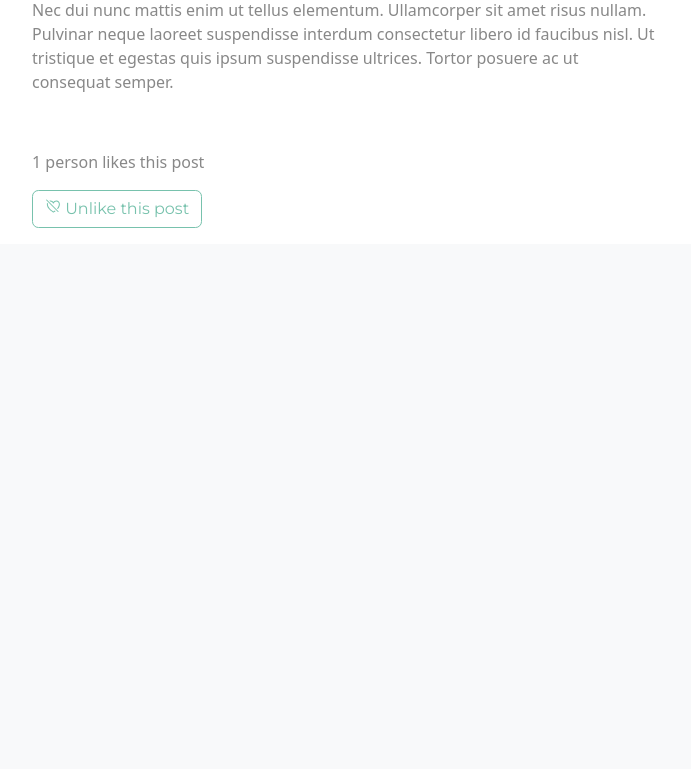
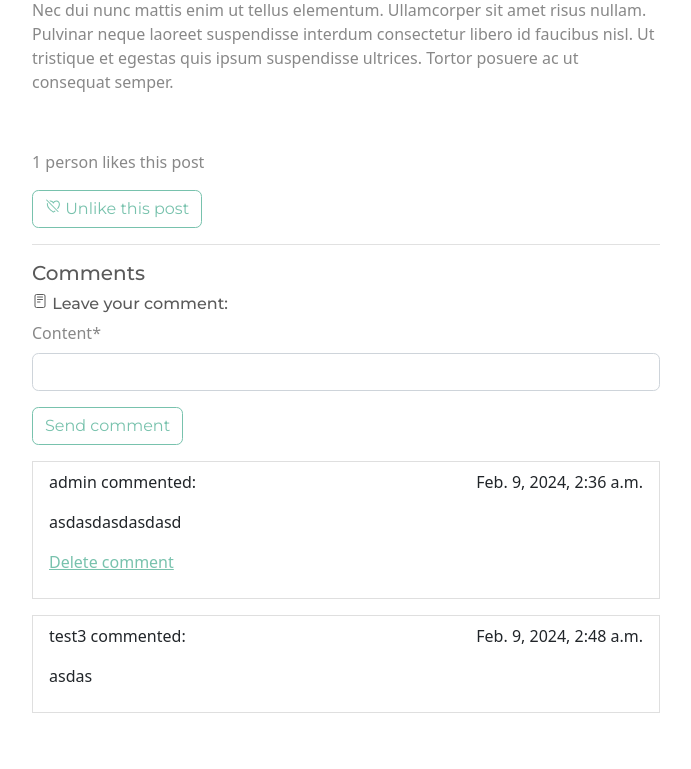
Before and after one commit to fbigiolli/personal-blog, a Django app: page /1/ in a window 1280 px wide. Shown: the part 1620-2389 px from the top of the page, without its empty margins (294-985 px from the left). Before the commit the page ends 1848 px from the top, so only its background shows below. Run offline with Django 5.2, Linux system fonts and the light colour scheme; a user stored in the database is signed in; data comes from the database, SQL or seed files in the repository; both versions use the stored data as it was after the commit; some libraries are stand-ins or nearby versions.

Commit message:
added comments

```diff
--- a/personal_blog/blog/admin.py
+++ b/personal_blog/blog/admin.py
@@ -1,4 +1,5 @@
 from django.contrib import admin
-from .models import Article
+from .models import Article, Comment
 
 admin.site.register(Article)
+admin.site.register(Comment)
--- /dev/null
+++ b/personal_blog/blog/forms.py
@@ -0,0 +1,11 @@
+from django import forms
+from .models import Comment
+from tinymce.widgets import TinyMCE
+
+class CommentForm(forms.ModelForm):
+    class Meta:
+        model = Comment
+        fields = ['content']
+        widgets = {
+            'content': TinyMCE(),
+        }
--- a/personal_blog/blog/models.py
+++ b/personal_blog/blog/models.py
@@ -1,6 +1,8 @@
 from django.db import models
 from tinymce.models import HTMLField
 from django.contrib.auth.models import User
+from django.urls import reverse
+import uuid
 
 class Article(models.Model):
     title = models.CharField(max_length=255)
@@ -9,3 +11,12 @@ class Article(models.Model):
     author = models.ForeignKey(User, on_delete = models.CASCADE)
     featured = models.BooleanField(default=False)
     likes = models.ManyToManyField(User, related_name='likes', blank=True)
+
+    def get_absolute_url(self):
+        return reverse('detail_article', kwargs={'pk': self.pk})
+
+class Comment(models.Model):
+    article = models.ForeignKey(Article, on_delete = models.CASCADE, related_name='comments')
+    author = models.ForeignKey(User, on_delete=models.CASCADE)
+    content = models.TextField()
+    date = models.DateTimeField(auto_now_add=True)
--- a/personal_blog/blog/templates/blog/blog_post.html
+++ b/personal_blog/blog/templates/blog/blog_post.html
@@ -1,4 +1,5 @@
 {% extends 'blog/base.html' %}
+{% load crispy_forms_tags %}
 
 {% block content %}
 <div class="row">
@@ -27,7 +28,8 @@
 </div>
 
 <div class="row my-3">
-    <div class="col-md-6 col-12 mx-md-auto mx-3">
+    <div class="col-md-6 col-11 mx-md-auto mb-3 pb-2 mx-3">
+
         {% if object.likes.count == 1 %}
             <p>{{ object.likes.count }} person likes this post</p>
         {% else %}
@@ -50,6 +52,42 @@
         {% else %}
             <button class="btn btn-outline-primary" disabled><ion-icon name="heart-dislike-outline"></ion-icon> Login to like this post</button>
         {% endif %}
+
+        <hr>
+        <h5>Comments</h5>
+        {% if request.user.is_authenticated %}
+            <h6><ion-icon name="reader-outline"></ion-icon> Leave your comment:</h6>
+            <form method="post" action="{% url 'comment_article' object.pk %}">
+                {% csrf_token %}
+                {{ comment_form|crispy}}
+                <button class="btn btn-outline-primary" type="submit">Send comment</button>
+            </form>
+        {% else %}
+            <p><strong>Login</strong> to comment this post</p>
+        {% endif %}
+
+        {% for comment in comments %}
+
+        <ul class="list-group my-3">
+            <div class="comment">
+                <li class="list-group-item">
+                    <div class="d-flex justify-content-between">
+                        <p>{{ comment.author.username }} commented:</p>
+                        <p class="ml-auto">{{ comment.date }}</p>
+                    </div>
+
+                    <p>{{ comment.content }}</p>
+                    {% if request.user.username == comment.author.username %}
+                        <div class="pb-3">
+                            <a href="{% url 'delete_comment' comment.pk %}">Delete comment</a>
+                        </div>
+                    {% endif %}
+                </li>
+            </div>
+        </ul>
+
+        {% endfor %}
+
     </div>
 </div>
 {% endblock content%}
--- a/personal_blog/blog/urls.py
+++ b/personal_blog/blog/urls.py
@@ -1,11 +1,13 @@
 from django.urls import path, include
-from .views import Index, DetailArticleView, DeleteArticleView, LikeArticle, Featured
+from .views import Index, DetailArticleView, DeleteArticleView, LikeArticle, Featured, CommentArticle, DeleteCommentView
 
 urlpatterns = [
     path('tinymce/', include('tinymce.urls')),
     path('', Index.as_view(), name='index'),
     path('<int:pk>/', DetailArticleView.as_view(), name='detail_article'),
     path('<int:pk>/like', LikeArticle.as_view(), name='like_article'),
+    path('<int:pk>/comment_article', CommentArticle.as_view(), name='comment_article'),
     path('featured/', Featured.as_view(), name='featured'),
     path('<int:pk>/delete', DeleteArticleView.as_view(), name='delete_article'),
+    path('comments/<int:pk>/delete/', DeleteCommentView.as_view(), name='delete_comment'),
 ]
--- a/personal_blog/blog/views.py
+++ b/personal_blog/blog/views.py
@@ -1,10 +1,11 @@
 from typing import Any
-from django.shortcuts import render, redirect
+from django.shortcuts import render, redirect, get_object_or_404
 from django.views import View
-from django.views.generic import ListView, DetailView, DeleteView
+from django.views.generic import ListView, DetailView, DeleteView, CreateView
 from django.urls import reverse_lazy
 from django.contrib.auth.mixins import LoginRequiredMixin, UserPassesTestMixin
-from .models import Article
+from .models import Article, Comment
+from .forms import CommentForm
 
 
 class Index(ListView):
@@ -26,11 +27,12 @@ class DetailArticleView(DetailView):
     def get_context_data(self, *args, **kwargs):
         context = super(DetailArticleView, self).get_context_data(*args, **kwargs)
         context['liked_by_user'] = False
+        context['comment_form'] = CommentForm()
         article = Article.objects.get(id=self.kwargs.get('pk'))
+        context['comments'] = Comment.objects.filter(article=article)
         if article.likes.filter(pk=self.request.user.id).exists():
             context['liked_by_user'] = True
         return context
-
 
 class LikeArticle(View):
     def post(self, request, pk):
@@ -43,6 +45,20 @@ class LikeArticle(View):
         article.save()
         return redirect('detail_article', pk)
 
+# CORREGIR ESTO, NO ANDA
+class CommentArticle(CreateView):
+    model = Comment
+    form_class = CommentForm
+
+    def form_valid(self, form):
+        article_pk = self.kwargs['pk']
+        article = get_object_or_404(Article, pk=article_pk)
+        comment = form.save(commit=False)
+        comment.article = article
+        comment.author = self.request.user
+        comment.save()
+        return redirect(article.get_absolute_url())
+
 class DeleteArticleView(LoginRequiredMixin, UserPassesTestMixin, DeleteView):
     model = Article
     template_name = 'blog/blog_delete.html'
@@ -51,3 +67,15 @@ class DeleteArticleView(LoginRequiredMixin, UserPassesTestMixin, DeleteView):
     def test_func(self):
         article = Article.objects.get(id=self.kwargs.get('pk'))
         return self.request.user.id == article.author.id
+
+class DeleteCommentView(LoginRequiredMixin, UserPassesTestMixin, DeleteView):
+    model = Comment
+    template_name = 'blog/comment_delete.html'
+
+    def test_func(self):
+        comment = Comment.objects.get(id=self.kwargs.get('pk'))
+        return self.request.user.id == comment.author.id
+
+    def get_success_url(self):
+        article = self.object.article
+        return reverse_lazy('detail_article', kwargs={'pk': article.pk})
```
Also changed, not shown: personal_blog/blog/templates/blog/comment_delete.html (added, +19 -0 lines), personal_blog/blog/migrations/0003_comment.py (added), personal_blog/blog/migrations/0004_comment_comment_id_alter_comment_date.py (added), personal_blog/blog/migrations/0005_remove_comment_comment_id.py (added), personal_blog/blog/migrations/0006_alter_comment_content.py (added), personal_blog/blog/migrations/0007_alter_comment_content.py (added), personal_blog/db.sqlite3.
